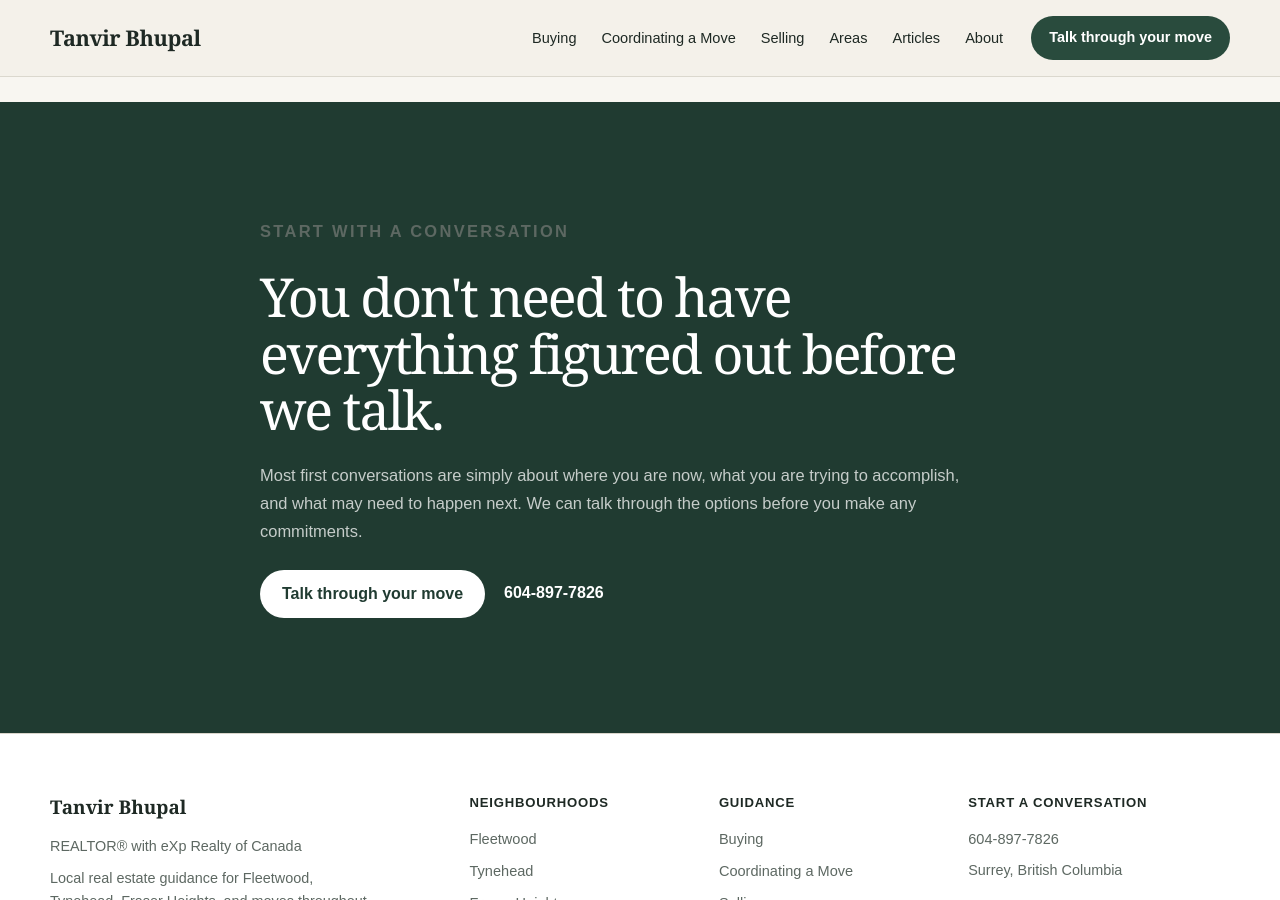
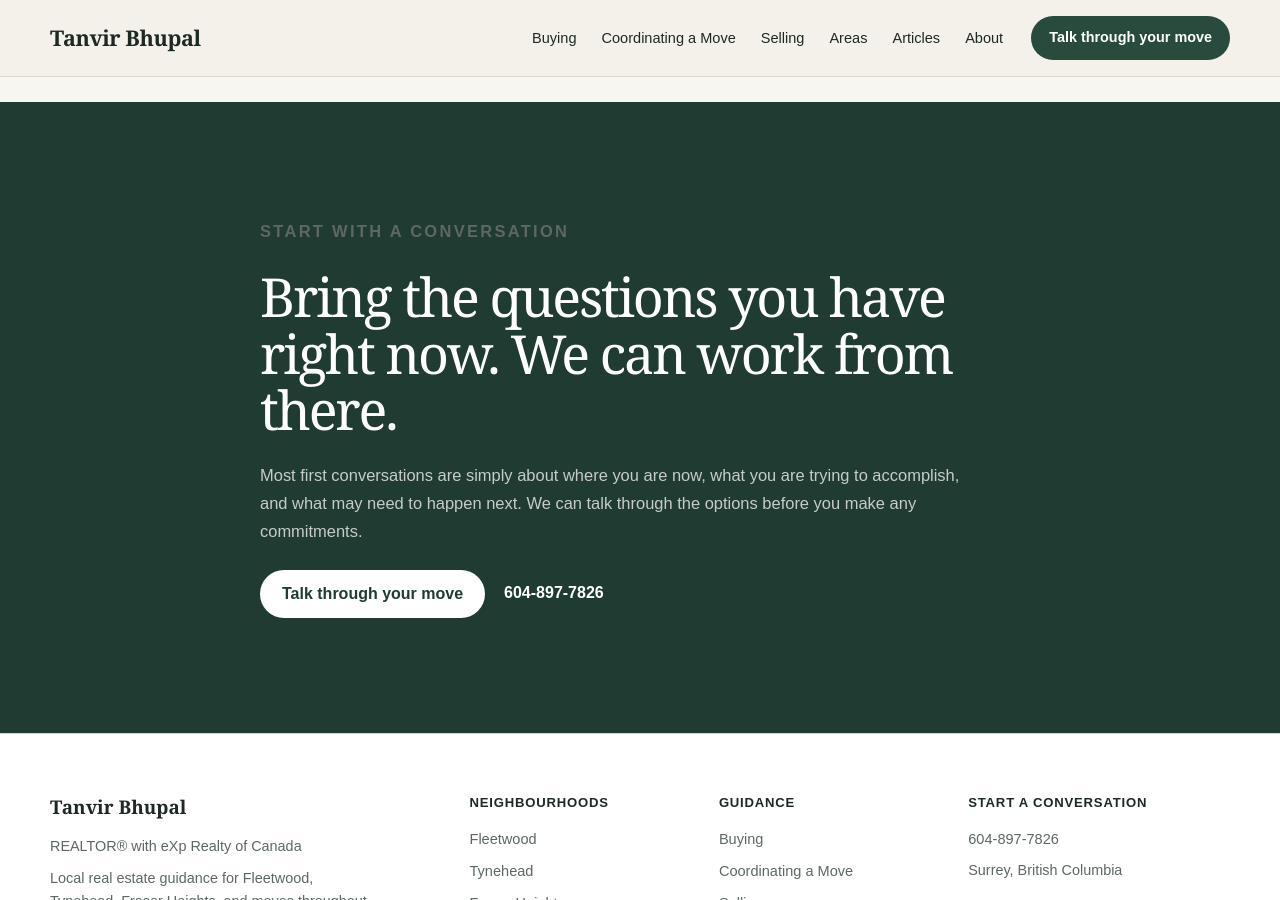
Before and after one commit to gvancouverhomes/tanvirbhupal-website, a Jekyll site: the page built from index.html, in a window 1280 px wide and 900 px high, scrolled down 6544 px. Built offline with Jekyll 4.4.1, drawn with Linux system fonts in a browser that asks for light colours.

Commit message:
Update conversation prompts in index.html
fix repetitiveness

```diff
--- a/index.html
+++ b/index.html
@@ -249,7 +249,7 @@ permalink: /
 
         <details>
           <summary>What happens in the first conversation?</summary>
-          <p>Usually, we simply talk through your situation. You do not need to have everything figured out. The goal is to understand what you are trying to accomplish, what may complicate the move, and what the sensible next step might be.</p>
+          <p>Usually, we simply talk through your situation. A rough idea is enough to start. The goal is to understand what you are trying to accomplish, what may complicate the move, and what the sensible next step might be.</p>
         </details>
       </div>
     </div>
@@ -258,7 +258,7 @@ permalink: /
   <section id="contact" class="home-final-cta" aria-labelledby="contact-title">
     <div class="home-shell home-shell--narrow">
       <p class="home-eyebrow home-eyebrow--light">Start with a conversation</p>
-      <h2 id="contact-title">You don't need to have everything figured out before we talk.</h2>
+      <h2 id="contact-title">Bring the questions you have right now. We can work from there.</h2>
       <p>Most first conversations are simply about where you are now, what you are trying to accomplish, and what may need to happen next. We can talk through the options before you make any commitments.</p>
       <div class="home-actions">
         <a class="button button--light" href="tel:+16048977826">Talk through your move</a>
```
